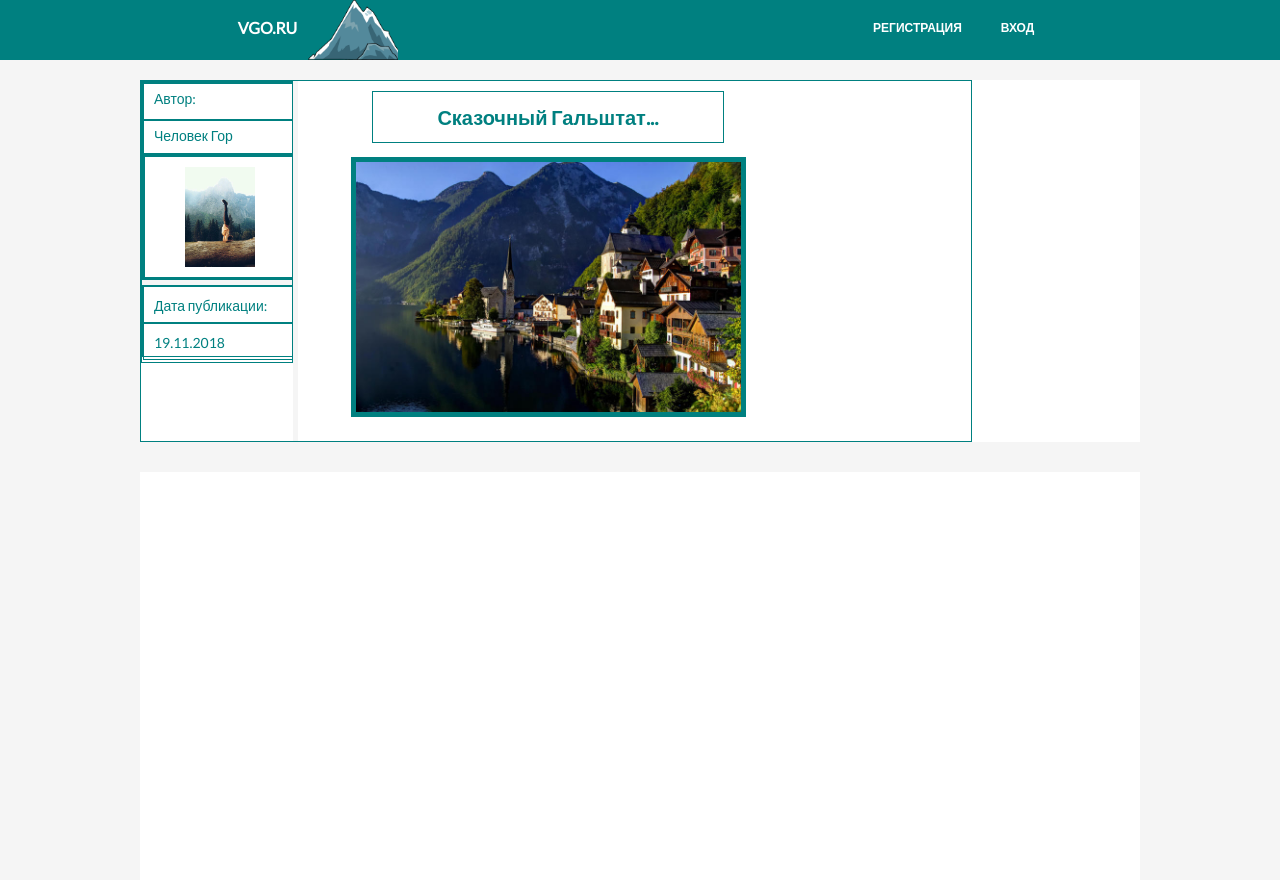
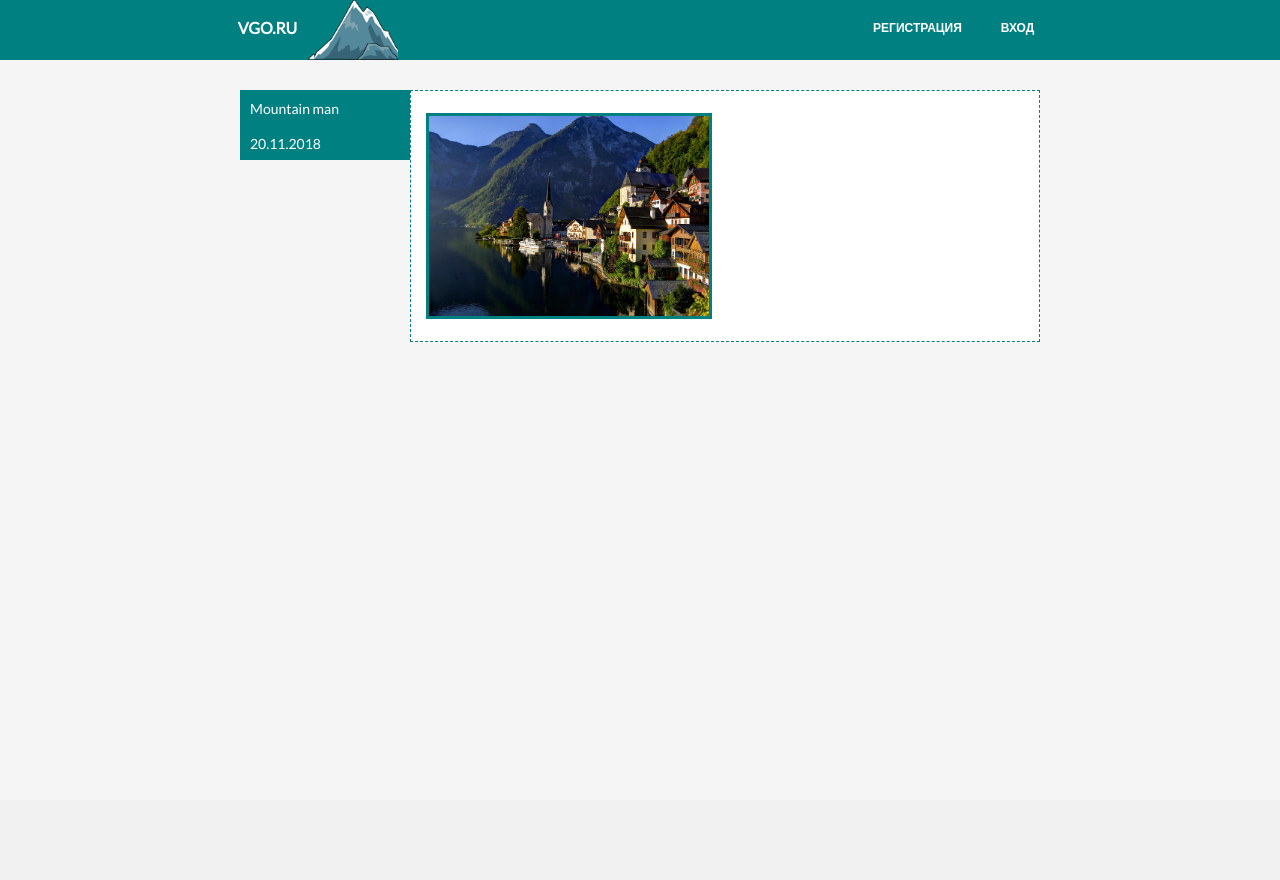
Before and after one commit to Marina-Polskaya/blog, a PHP site: page / in a window 1280 px wide. After the commit the page ends 342 px from the top, so only its background shows below. Run offline with PHP 8.4, Linux system fonts and the light colour scheme.

Commit message:
Добавлен ярлык.

```diff
--- a/css/style.css
+++ b/css/style.css
@@ -72,7 +72,7 @@ button {
 	text-align: center;
 	line-height: 35px;
 }
-
+/*---------------------------------body-------------------------------------*/
 .wrapper {
 	display: flex;
 	flex-direction: row;
@@ -80,131 +80,50 @@ button {
 	justify-content: space-around;
 }
 .wrapperMini {
-	width: 1000px;
-	min-height: 800px;
-}
-.topHide {
-	width: 1000px;
-	height: 80px;
-}
-.middleBox {
 	display: flex;
 	flex-direction: row;
 	flex-wrap: wrap;
 	justify-content: space-around;
-	width: 1000px;
-	min-height: 800px;
+	margin-top: 90px;
+	margin-bottom: 30px;
+	width: 800px;
+}
+/*---------------------------------label--------------------------------------*/
+.leftLabel {
+	width: 170px;
+	height: 70px;
+	color: #fff;
+	background-color: #008080;
+}
+.labelMini {
+	padding: 10px;
+	height: 15px;
+}
+/*---------------------------------preview------------------------------------*/
+.previewBox {
+	width: 628px;
+	height: 250px;
 	background-color: #fff;
+	border: 1px solid #008080;
+	border-style: dashed;
 }
-.prevBigBox {
-	width: 1000px;
-}
-.preview {
+.leftPrevBox {
 	display: flex;
 	flex-direction: row;
-	flex-wrap: wrap;
-	width: 830px;
-	height: 360px;
-	border: 1px solid #008080;
+	justify-content: space-around;
+	width: 315px;
+	height: 250px;
 }
-.leftPrev {
-	/*position: relative;*/
-	width: 150px;
-	height: 280px;
-	text-align: left;
-	border: 1px solid #008080;
+.rightPrevBox {
+	width: 315px;
+	height: 250px;
 }
-.nameAuthor {
-	width: 150px;
-	height: 70px;
-	line-height: 10px;
-	border: 1px solid #008080;
-}
-.name {
-	padding: 10px;
-	width: 130px;
-	height: 15px;
-	border: 1px solid #008080;
-}
-.photoAuthorBox {
-	display: flex;
-	flex-direction: row;
-	flex-wrap: wrap;
-	justify-content: space-around;
-	width: 150px;
-	height: 120px;
+/*----------------------------------image--------------------------------------*/
+.imageBox {
+	margin: auto;
+	width: 280px;
+	height: 200px;
+	background: url('../image/hallstatt.jpg') 0 0 no-repeat;
+	background-size: cover;
 	border: 3px solid #008080;
 }
-.photoAuthor {
-	margin: auto;
-	width: 70px;
-	height: 100px;
-	background: url(../image/girl.jpg) 0 0 no-repeat;
-	background-size: cover;
-	/*border: 5px solid #008080;*/
-}
-.date {
-	width: 150px;
-	height: 70px;
-	border: 1px solid #008080;
-}
-.topDate {
-	padding: 10px;
-	height: 15px;
-	text-align: left;
-	border: 1px solid #008080;
-}
-.leftLittleSpace {
-	width: 150px;
-	height: 5px;
-	background-color: #F5F5F5;
-}
-.midPrev {
-	width: 5px;
-	height: 360px;
-	background-color: #F5F5F5;
-	/*border: 1px solid #008080;*/
-}
-.rightPrev {
-	padding-bottom: 10px;
-	display: flex;
-	flex-direction: row;
-	flex-wrap: wrap;
-	justify-content: space-around;
-	width: 500px;
-	height: 350px;
-	/*border: 1px solid #008080;*/
-}
-.header {
-	margin-top: 10px;
-	max-width: 500px;
-	min-width: 350px;
-	height: 50px;
-	color: #008080;
-	font-size: 20px;
-	font-weight: bold;
-	text-align: center;
-	line-height: 50px;
-	border: 1px solid #008080;
-}
-.picture {
-	width: 385px;
-	height: 250px;
-	background: url(../image/hallstatt.jpg) 0 0 no-repeat;
-	background-size: cover;
-	border: 5px solid #008080;
-}
-.prevBottom {
-	display: flex;
-	flex-direction: row;
-	flex-wrap: wrap;
-	justify-content: space-around;
-	width: 1000px;
-	height: 40px;
-	/*border: 1px solid #008080;*/
-}
-.space {
-	width: 1005px;
-	height: 30px;
-	background-color: #F5F5F5;
-}
--- a/index.html
+++ b/index.html
@@ -21,39 +21,17 @@
 	</div>
 	<div class="wrapper">
 		<div class="wrapperMini">
-			<div class="topHide"></div>
-			<div class="middleBox">
-				<div class="prevBigBox">
-					<div class="preview">
-						<div class="leftPrev">
-							<div class="author">
-								<div class="nameAuthor">
-									<div class="name">Автор:</div>
-									<div class="name">Человек Гор</div>
-								</div>
-								<div class="photoAuthorBox">
-									<div class="photoAuthor"></div>
-								</div>
-							</div>
-							<div class="leftLittleSpace"></div>
-							<div class="date">
-								<div class="topDate">Дата публикации:</div>
-								<div class="topDate">19.11.2018</div>
-							</div>
-						</div>
-						<div class="midPrev"></div>
-						<div class="rightPrev">
-							<div class="header">Сказочный Гальштат...</div>
-							<div class="picture"></div>
-						</div>
-						<!-- <div class="prevBottom"></div> -->
-					</div>
-					<div class="space"></div>
+			<div class="leftLabel">
+				<div class="labelMini">Mountain man</div>
+				<div class="labelMini">20.11.2018</div>
+			</div>
+			<div class="previewBox">
+				<div class="leftPrevBox">
+					<div class="imageBox"></div>
 				</div>
-
+				<div class="rightPrevBox"></div>
 			</div>
 		</div>
 	</div>
-	<div class="bottom"></div>
 </body>
 </html>
```
